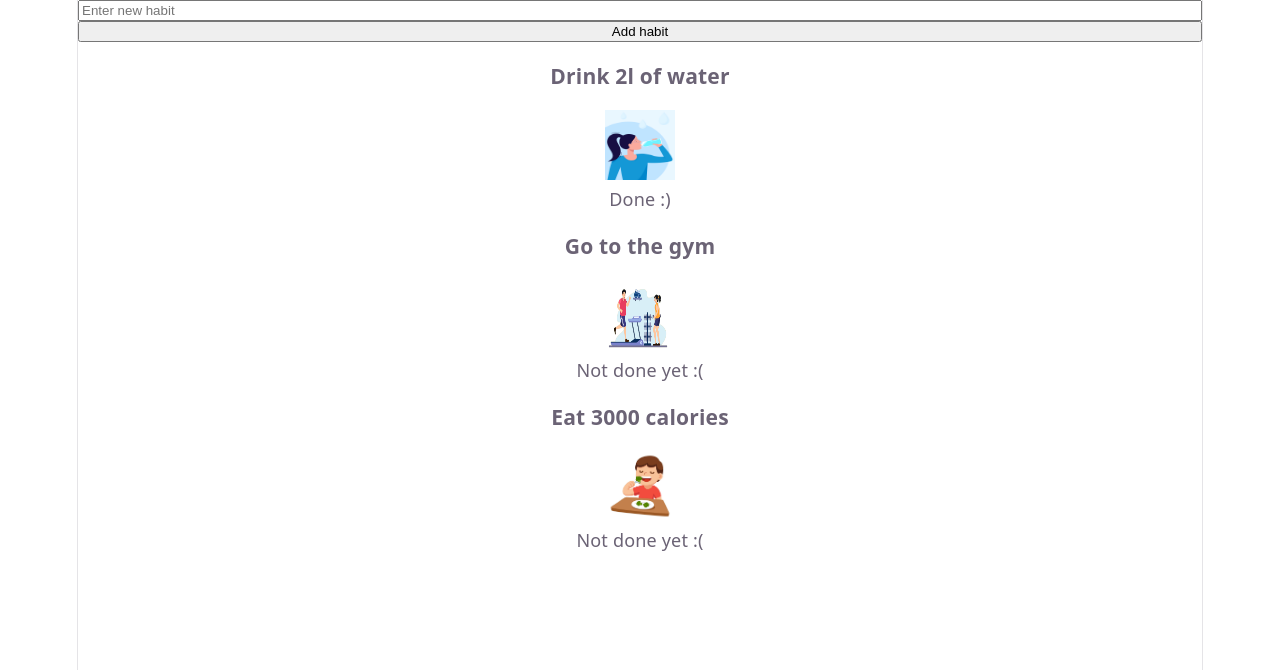
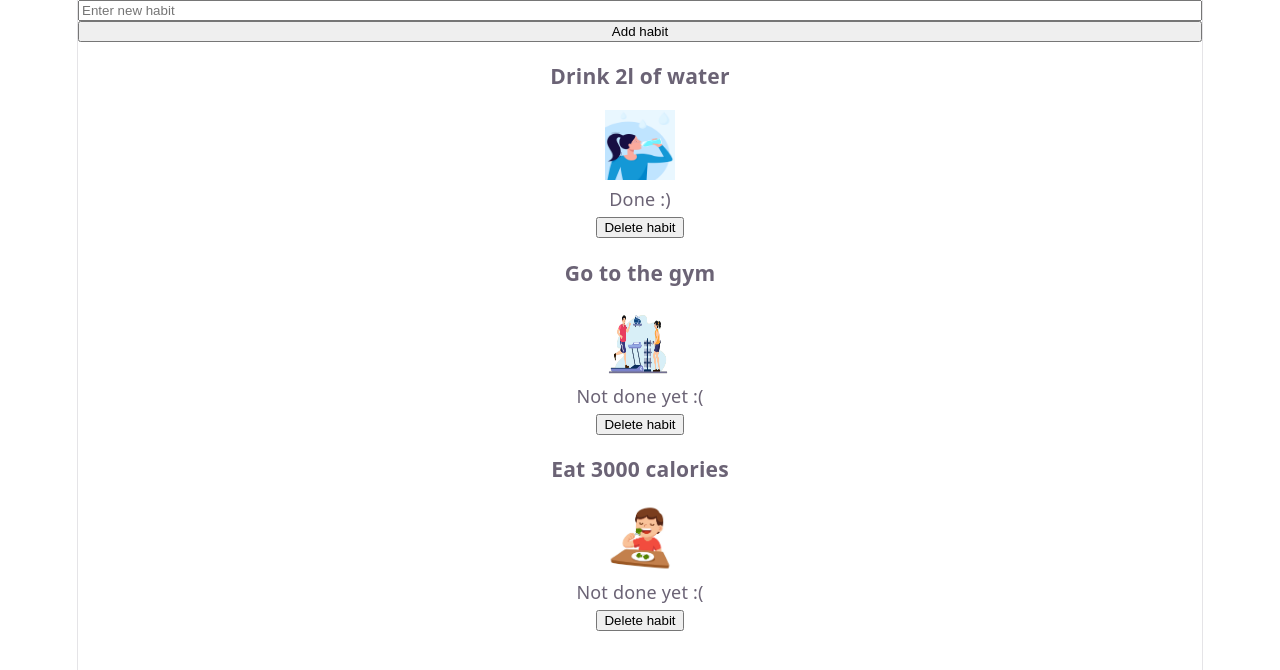
Before and after one commit to alexeychern0v/BestOfMe, a React (Vite) app: page / in a window 1280 px wide. Shown: the top 670 px of the page. Built offline with nearby package versions, Linux system fonts and the light colour scheme.

Commit message:
added Delete func

```diff
--- a/src/App.jsx
+++ b/src/App.jsx
@@ -49,24 +49,26 @@ function NewHabitInput ({ habits, setHabits }) {
     <>
       <input
         placeholder = 'Enter new habit'
-        onChange = {saveHabitInput}
-        value = {inputHabit}
+        onChange = { saveHabitInput }
+        value = { inputHabit }
       />
-      <button onClick = {displayNewHabit}>Add habit</button>
+      <button onClick = { displayNewHabit }>Add habit</button>
     </>
   )
 }
 
-function HabitsList({ habits }) {
+
+function HabitsList({ habits, onDelete }) {
   return (
     <>
       {habits.map((habit) => {
         return (
           <HabitCard
-            name = {habit.name}
-            image = {habit.image}
-            status = {habit.status}
-            key = {habit.id}
+            name = { habit.name }
+            image = { habit.image }
+            status = { habit.status }
+            key = { habit.id }
+            onDelete = { onDelete }
           />
         )
       })}
@@ -76,6 +78,9 @@ function HabitsList({ habits }) {
 
 function App() {
   const [habits, setHabits] = useState(initialHabits)
+  function deleteHabit(id) {
+    setHabits(habits.filter((habit) => habit.id !== id))
+  }
   return (
     <>
       <NewHabitInput
@@ -84,6 +89,7 @@ function App() {
       />
       <HabitsList
         habits = { habits }
+        onDelete = { deleteHabit }
       />
     </>
   )
--- a/src/components/HabitCard.jsx
+++ b/src/components/HabitCard.jsx
@@ -1,4 +1,4 @@
-export default function HabitCard ({ name, image, status, imageSize = 70 }) {
+export default function HabitCard ({ name, image, status, imageSize = 70, id, onDelete }) {
     return (
         <section className = "habitCard">
             <h3> { name } </h3>
@@ -9,6 +9,7 @@ export default function HabitCard ({ name, image, status, imageSize = 70 }) {
                 alt = { name }
             />
             <p> { status } </p>
+            <button onClick={() => onDelete(id)}>Delete habit</button>
         </section>
    )
 }
```
